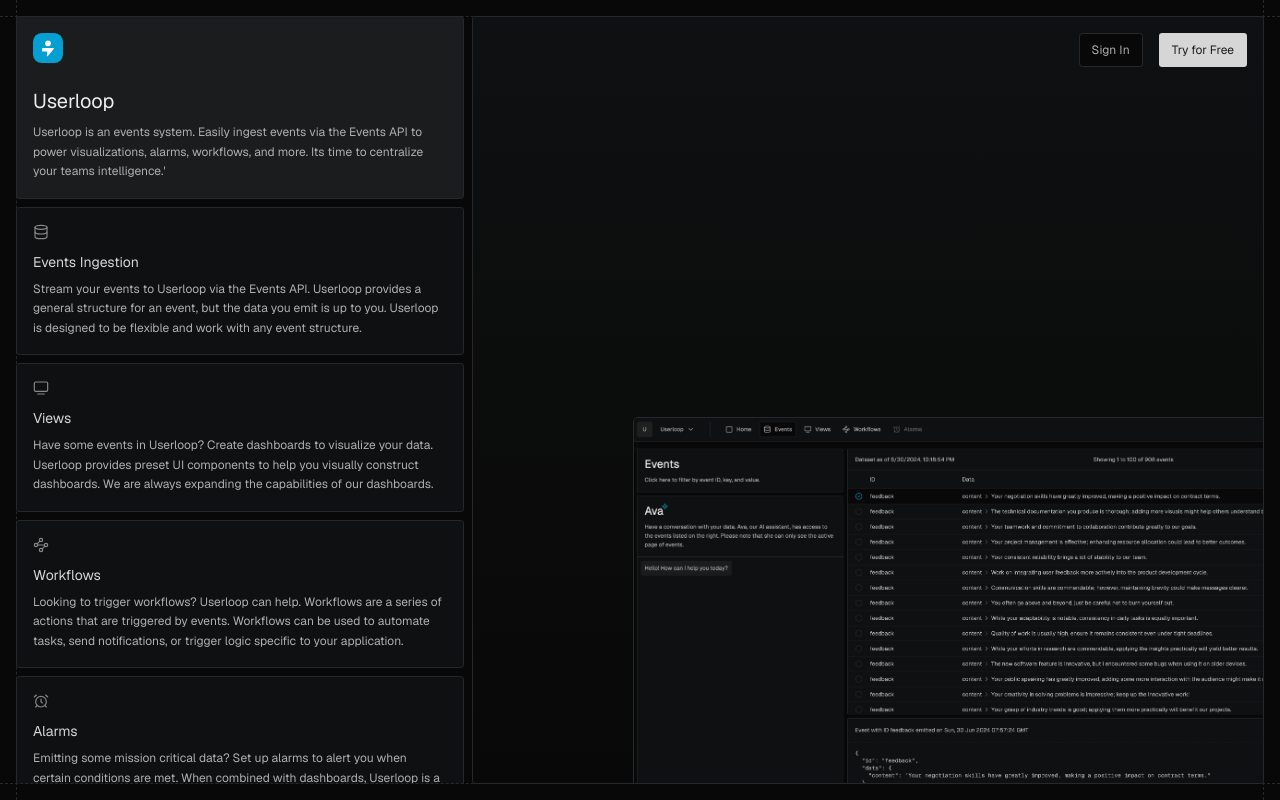
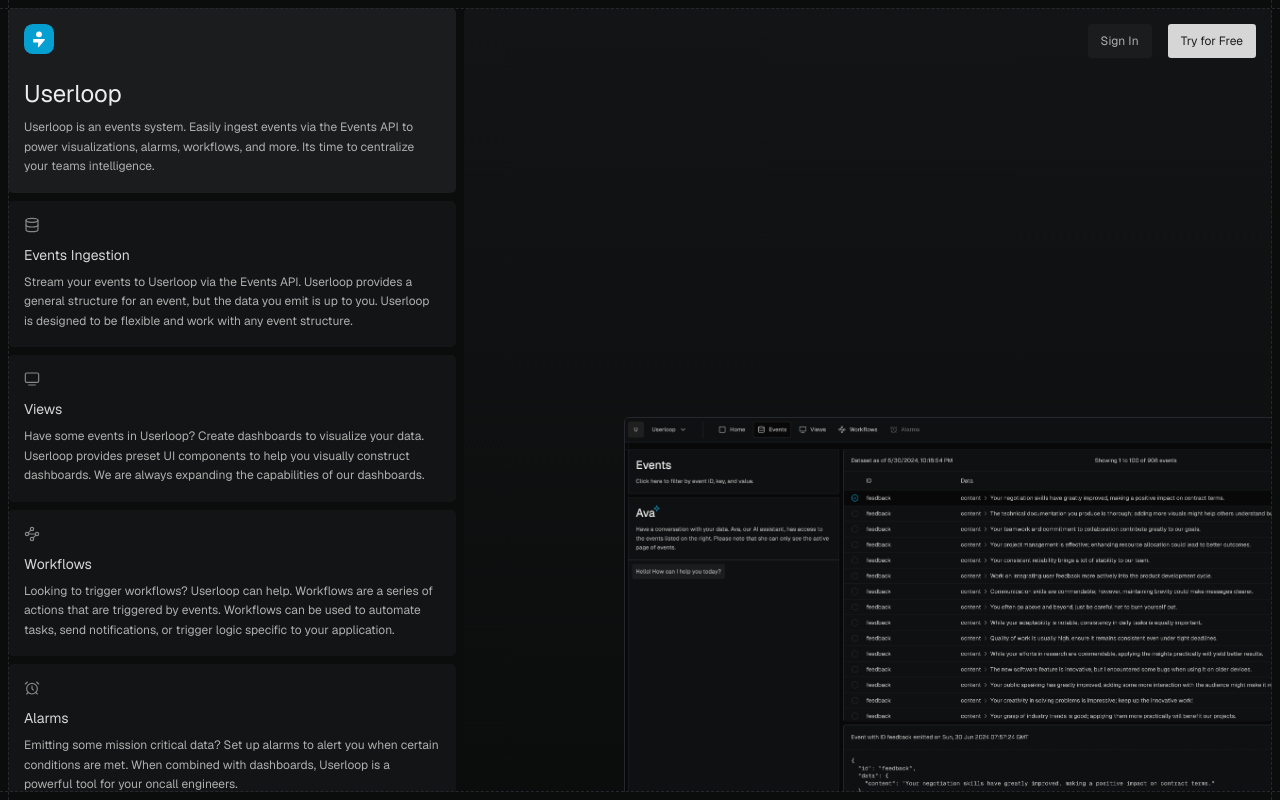
Before and after one commit to userloop-dev/web, a Next.js app: page / in a window 1280 px wide. Built offline with nearby package versions, Linux system fonts and the light colour scheme.

Commit message:
Temporary Visual Refresh

```diff
--- a/src/app-components/button.tsx
+++ b/src/app-components/button.tsx
@@ -9,7 +9,7 @@
 		variants: {
 			variant: {
 				primary: 'text-gray-100 bg-gray-900 border border-transparent hover:bg-gray-1000',
-				secondary: 'text-gray-800 border border-gray-300 bg-surface-200 hover:bg-gray-100',
+				secondary: 'text-gray-800 border border-gray-100 bg-gray-100 hover:border-gray-300 hover:bg-gray-300',
 				tertiary: 'text-gray-800 border border-transparent bg-transparent hover:bg-gray-100',
 
 				blue: 'text-blue-100 border border-transparent bg-blue-800 hover:bg-blue-900',
--- a/src/app/page.tsx
+++ b/src/app/page.tsx
@@ -6,24 +6,24 @@
 
 export default function Page() {
 	return (
-		<div className='bg-surface-200 relative flex flex-col lg:flex-row gap-2 p-4 w-[100vw] h-[100vh]'>
-			<div className='absolute top-0 left-0 h-full ml-4 border-dashed border-l border-gray-300' />
-			<div className='absolute top-0 right-0 h-full mr-4 border-dashed border-l border-gray-300' />
-			<div className='absolute top-0 left-0 w-full mt-4 border-dashed border-t border-gray-300' />
-			<div className='absolute bottom-0 left-0 w-full mb-4 border-dashed border-b border-gray-300' />
+		<div className='bg-surface-200 relative flex flex-col lg:flex-row gap-2 p-2 w-[100vw] h-[100vh]'>
+			<div className='z-50 absolute top-0 left-0 h-full ml-2 border-dashed border-l border-gray-300' />
+			<div className='z-50 absolute top-0 right-0 h-full mr-2 border-dashed border-l border-gray-300' />
+			<div className='z-50 absolute top-0 left-0 w-full mt-2 border-dashed border-t border-gray-300' />
+			<div className='z-50 absolute bottom-0 left-0 w-full mb-2 border-dashed border-b border-gray-300' />
 
 			<div className='flex flex-row gap-2 w-full h-full'>
 				<div className='w-md max-w-md flex flex-col gap-2 overflow-y-scroll no-scrollbar'>
-					<div className='flex-1 flex flex-col gap-2 p-4 bg-gray-100 border border-gray-300 rounded-small'>
+					<div className='flex-1 flex flex-col gap-2 p-4 bg-gray-100 rounded'>
 						<Image src='/logo_mark.svg' alt='Userloop Logo' width={30} height={30} className='mb-4' />
-						<div className='text-xl text-gray-1000 font-normal'>Userloop</div>
+						<div className='text-2xl text-gray-1000 font-normal'>Userloop</div>
 						<div className='text-xs text-gray-800 font-normal leading-relaxed'>
 							Userloop is an events system. Easily ingest events via the Events API to power visualizations, alarms, workflows, and more. Its time
-							to centralize your teams intelligence.'
+							to centralize your teams intelligence.
 						</div>
 					</div>
 
-					<div className='flex flex-col gap-2 p-4 bg-surface-100 border border-gray-300 rounded-small'>
+					<div className='flex flex-col gap-2 p-4 bg-surface-100 rounded'>
 						<Database strokeWidth={1.75} className='h-4 w-4 text-gray-600 mb-1' />
 						<div className='text-sm text-gray-900 font-normal'>Events Ingestion</div>
 						<div className='text-xs text-gray-800 font-normal leading-relaxed'>
@@ -32,7 +32,7 @@
 						</div>
 					</div>
 
-					<div className='flex flex-col gap-2 p-4 bg-surface-100 border border-gray-300 rounded-small'>
+					<div className='flex flex-col gap-2 p-4 bg-surface-100 rounded'>
 						<Tv2 strokeWidth={1.75} className='h-4 w-4 text-gray-600 mb-1' />
 						<div className='text-sm text-gray-900 font-normal'>Views</div>
 						<div className='text-xs text-gray-800 font-normal leading-relaxed'>
@@ -41,7 +41,7 @@
 						</div>
 					</div>
 
-					<div className='flex flex-col gap-2 p-4 bg-surface-100 border border-gray-300 rounded-small'>
+					<div className='flex flex-col gap-2 p-4 bg-surface-100 rounded'>
 						<Waypoints strokeWidth={1.75} className='h-4 w-4 text-gray-600 mb-1' />
 						<div className='text-sm text-gray-900 font-normal'>Workflows</div>
 						<div className='text-xs text-gray-800 font-normal leading-relaxed'>
@@ -50,7 +50,7 @@
 						</div>
 					</div>
 
-					<div className='flex flex-col gap-2 p-4 bg-surface-100 border border-gray-300 rounded-small'>
+					<div className='flex flex-col gap-2 p-4 bg-surface-100 rounded'>
 						<AlarmClock strokeWidth={1.75} className='h-4 w-4 text-gray-600 mb-1' />
 						<div className='text-sm text-gray-900 font-normal'>Alarms</div>
 						<div className='text-xs text-gray-800 font-normal leading-relaxed'>
@@ -60,7 +60,7 @@
 					</div>
 				</div>
 
-				<div className='relative w-full flex flex-col gap-2 p-4 bg-gradient-to-t from-surface-200 to-surface-100 border border-gray-300 rounded-small group cursor-pointer overflow-clip'>
+				<div className='relative w-full flex flex-col gap-2 p-4 bg-gradient-to-t from-surface-200 to-surface-100 rounded group cursor-pointer overflow-clip'>
 					<div className='flex flex-row gap-4 ml-auto z-50'>
 						<Button variant='secondary' onClick={() => window.open(process.env.NEXT_PUBLIC_SIGN_IN_LINK)}>
 							Sign In
--- a/src/globals.scss
+++ b/src/globals.scss
@@ -33,13 +33,13 @@
 
 @layer base {
 	:root {
-		--surface-100: #0f1011;
-		--surface-200: #080808;
+		--surface-100: #131415;
+		--surface-200: #0b0c0c;
 
 		--gray-100: #1a1c1e;
-		--gray-200: #1f1f1f;
+		--gray-200: #1d1f21;
 		--gray-300: #26282d;
-		--gray-400: #2e2e2e;
+		--gray-400: #353a3e;
 		--gray-500: #454545;
 		--gray-600: #878787;
 		--gray-700: #8f8f8f;
```
